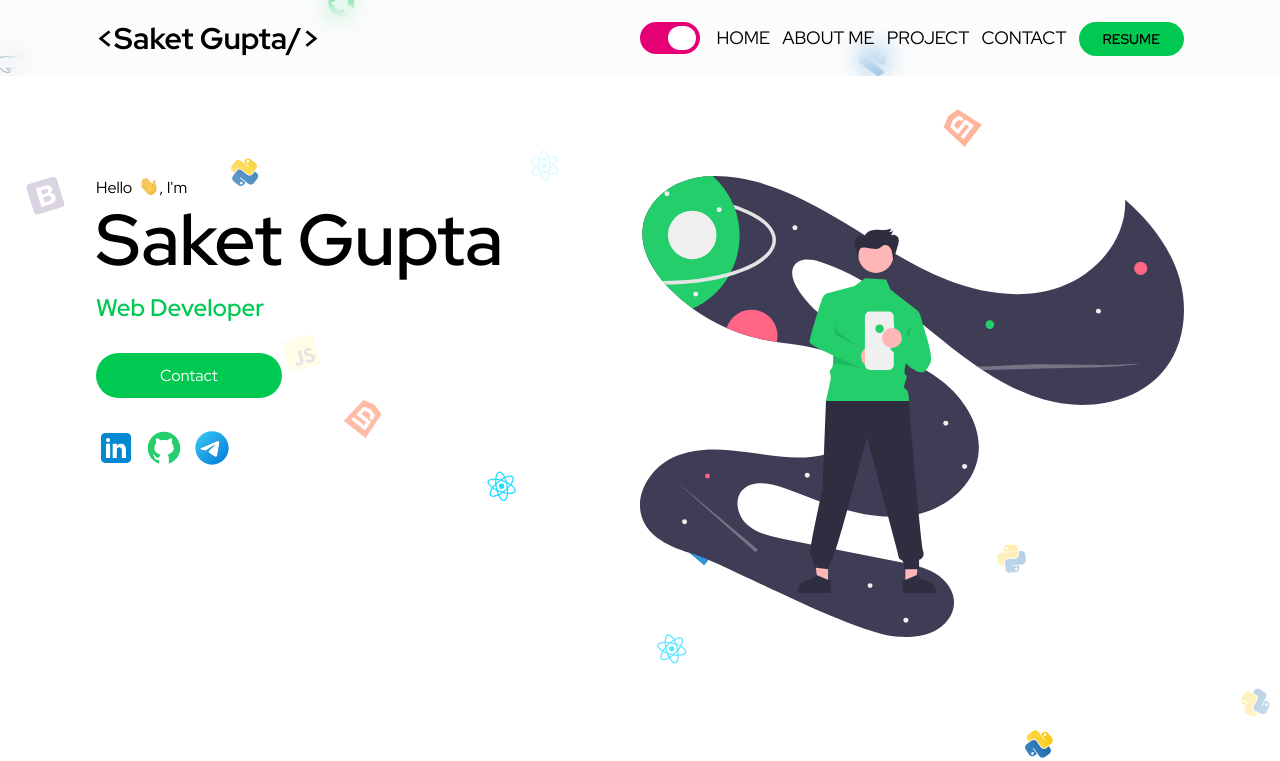
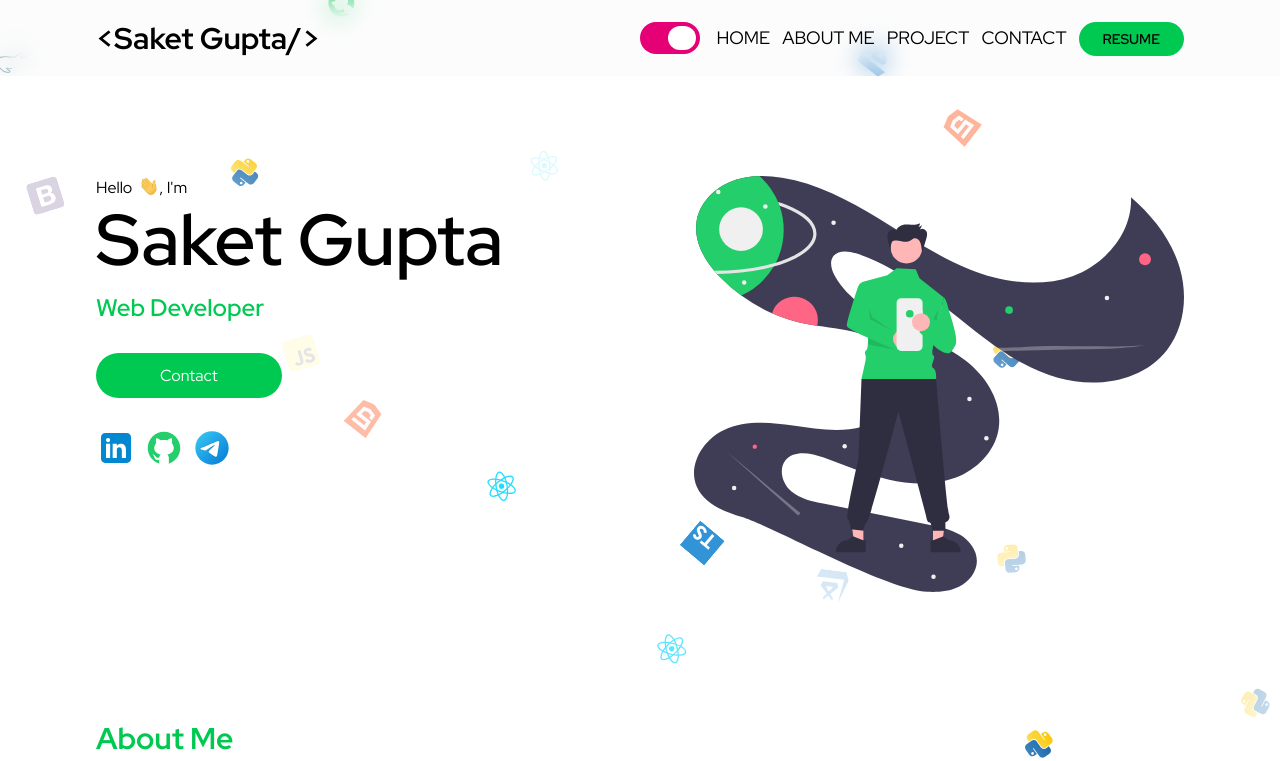
Before and after one commit to saket-gupta99/portfolio, a React (Vite) app: page / in a window 1280 px wide. Shown: the top 761 px of the page. Built offline with nearby package versions, Linux system fonts and the light colour scheme.

Commit message:
change image size

```diff
--- a/src/pages/Home.tsx
+++ b/src/pages/Home.tsx
@@ -45,8 +45,8 @@ export default function Home() {
           </a>
         </div>
       </div>
-      <div className="hidden lg:block w-1/2">
-        <img src="/illustration.svg" alt="illustration" />
+      <div className="hidden lg:flex w-1/2 justify-end">
+        <img src="/illustration.svg" alt="illustration" className="h-[26rem]" />
       </div>
     </div>
   );
```
Also changed, not shown: public/illustration-2.png (added).
